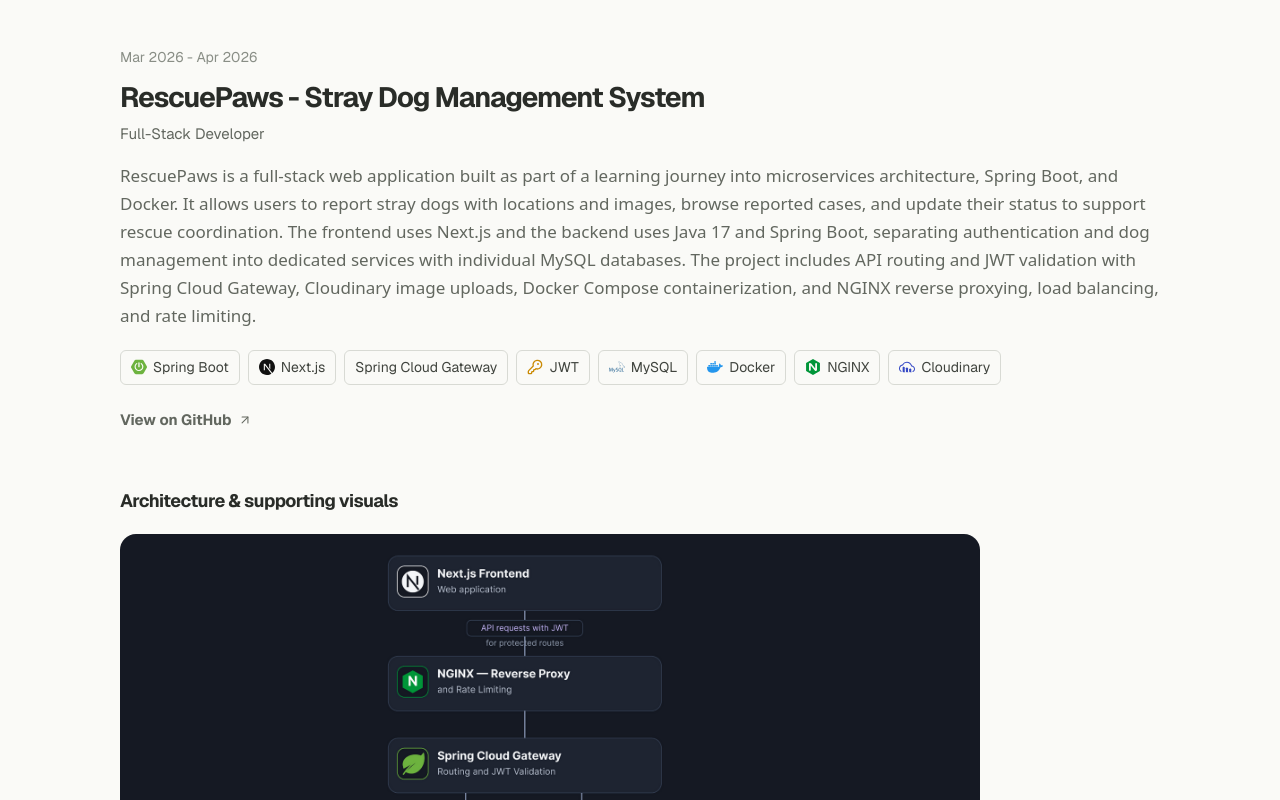
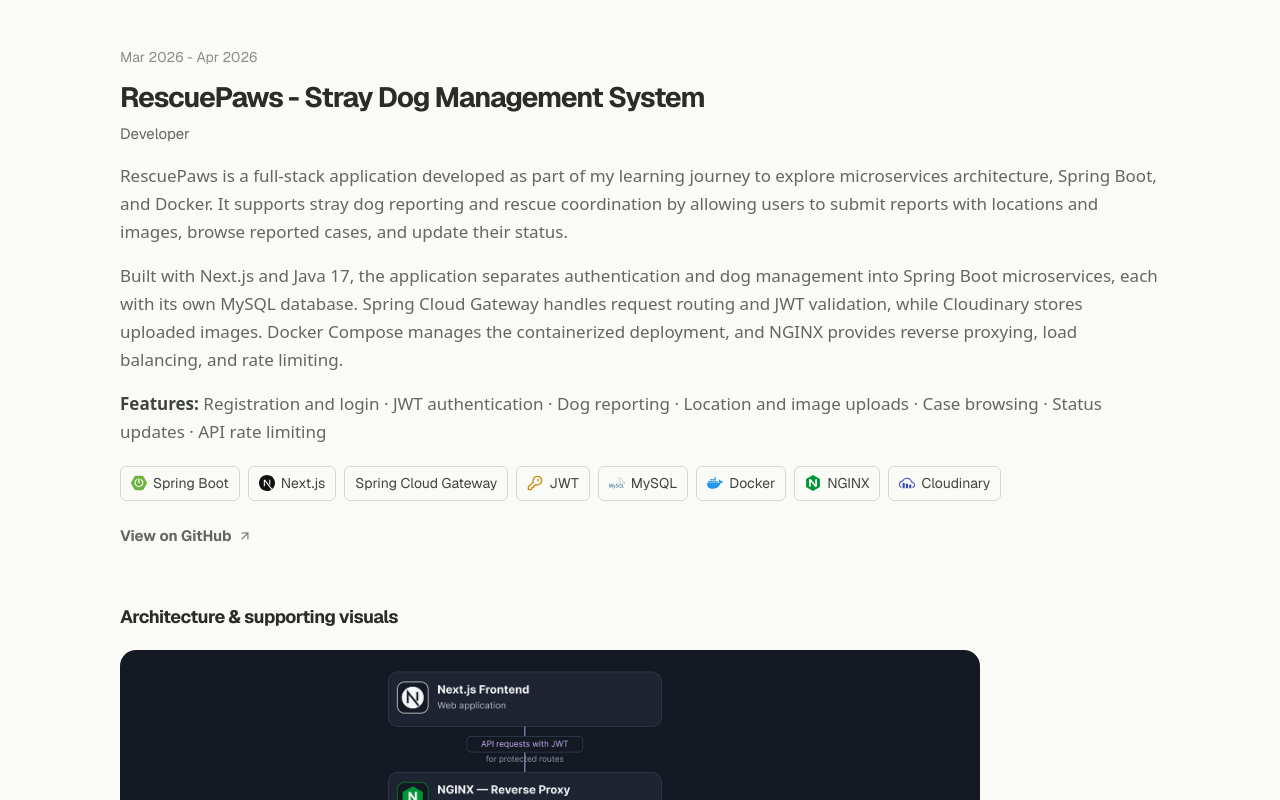
Before and after one commit to DHARAKA-METH/portfolio, a Next.js app: page /projectSection in a window 1280 px wide. Shown: the part 1380-2180 px from the top of the page. Built offline with nearby package versions, Linux system fonts and the light colour scheme.

Commit message:
fix:update content

```diff
--- a/app/(pages)/projectSection/page.tsx
+++ b/app/(pages)/projectSection/page.tsx
@@ -251,9 +251,12 @@
               <p className={`${displayFont} mt-2 text-[15px] text-[#62675F] dark:text-[#A6ABA1]`}>
                 {project.role}
               </p>
-              <p className="mt-4 text-[16px] leading-7 text-[#62675F] sm:text-[17px] dark:text-[#A6ABA1]">
-                {project.description}
-              </p>
+              <div className="mt-4 space-y-4 text-[16px] leading-7 text-[#62675F] sm:text-[17px] dark:text-[#A6ABA1]">
+                <p>{project.description}</p>
+                {project.details && <p>{project.details}</p>}
+                {project.features && <p><span className="font-semibold text-[#40443E] dark:text-[#C5C9C0]">Features: </span>{project.features}</p>}
+                {project.note && <p>{project.note}</p>}
+              </div>
               <div className="mt-5 flex flex-wrap gap-2">
                 {project.technologies.map((technology) => (
                   (() => {
@@ -289,10 +292,10 @@
                 const imageLoaded = loadedImageUrls.has(imageUrl);
 
                 return (
-                <div data-project-image className="rounded-2xl bg-[#F2F2EC] p-2 dark:bg-[#181A17] sm:p-3" key={imageUrl}>
+                  <div data-project-image className="group cursor-pointer rounded-2xl bg-[#F2F2EC] p-2 dark:bg-[#181A17] sm:p-3" key={imageUrl}>
                   <div className={`relative w-full overflow-hidden rounded-xl ${project.screenType === "mobile" ? "aspect-[9/19]" : "aspect-[4/3]"}`}>
                     <div className={`absolute inset-0 bg-[#E5E6E1] transition-opacity duration-200 motion-reduce:animate-none motion-reduce:transition-none dark:bg-[#282B26] ${imageLoaded ? "opacity-0" : "animate-pulse"}`} aria-hidden="true" />
-                    <Image className={`object-contain object-center transition-[opacity,transform] duration-300 ease-out motion-reduce:transition-none ${imageLoaded ? "scale-100 opacity-100" : "scale-[1.015] opacity-0"}`} src={imageUrl} alt={`${project.title} screenshot ${index + 1}`} fill sizes={project.imageUrls.length === 4 ? "(min-width: 1024px) 260px, 50vw" : "(min-width: 1024px) 520px, 50vw"} style={prefersReducedMotion ? undefined : { transitionDelay: `${index * 60}ms` }} onLoad={() => markImageLoaded(imageUrl)} onError={() => markImageLoaded(imageUrl)} />
+                    <Image className={`object-contain object-center transition-[opacity,transform] duration-300 ease-out motion-reduce:transition-none ${imageLoaded ? "scale-100 opacity-100" : "scale-[1.015] opacity-0"} group-hover:scale-[1.02] motion-reduce:group-hover:scale-100`} src={imageUrl} alt={`${project.title} screenshot ${index + 1}`} fill sizes={project.imageUrls.length === 4 ? "(min-width: 1024px) 260px, 50vw" : "(min-width: 1024px) 520px, 50vw"} style={prefersReducedMotion ? undefined : { transitionDelay: `${index * 60}ms` }} onLoad={() => markImageLoaded(imageUrl)} onError={() => markImageLoaded(imageUrl)} />
                   </div>
                 </div>
                 );
@@ -309,10 +312,10 @@
                      const imageLoaded = loadedImageUrls.has(imageUrl);
 
                      return (
-                       <div data-project-image className="rounded-2xl" key={`${imageUrl}-${index}`}>
+                        <div data-project-image className="group cursor-pointer rounded-2xl" key={`${imageUrl}-${index}`}>
                          <div className="relative aspect-[4/3] w-full overflow-hidden rounded-2xl">
                            <div className={`absolute inset-0 bg-[#E5E6E1] transition-opacity duration-200 motion-reduce:animate-none motion-reduce:transition-none dark:bg-[#282B26] ${imageLoaded ? "opacity-0" : "animate-pulse"}`} aria-hidden="true" />
-                            <Image className={`object-contain object-center transition-[opacity,transform] duration-300 ease-out motion-reduce:transition-none ${imageLoaded ? "scale-100 opacity-100" : "scale-[1.015] opacity-0"}`} src={imageUrl} alt={`${project.title} supporting visual ${index + 1}`} fill sizes="(min-width: 1024px) 860px, 100vw" style={prefersReducedMotion ? undefined : { transitionDelay: `${index * 60}ms` }} onLoad={() => markImageLoaded(imageUrl)} onError={() => markImageLoaded(imageUrl)} />
+                             <Image className={`object-contain object-center transition-[opacity,transform] duration-300 ease-out motion-reduce:transition-none ${imageLoaded ? "scale-100 opacity-100" : "scale-[1.015] opacity-0"} group-hover:scale-[1.02] motion-reduce:group-hover:scale-100`} src={imageUrl} alt={`${project.title} supporting visual ${index + 1}`} fill sizes="(min-width: 1024px) 860px, 100vw" style={prefersReducedMotion ? undefined : { transitionDelay: `${index * 60}ms` }} onLoad={() => markImageLoaded(imageUrl)} onError={() => markImageLoaded(imageUrl)} />
                          </div>
                        </div>
                      );
--- a/components/ui/image-carousel.tsx
+++ b/components/ui/image-carousel.tsx
@@ -173,10 +173,11 @@
         <div className="absolute inset-y-[5%] left-1/2 z-10 w-[78%] -translate-x-1/2">
           <AnimatePresence initial={false} mode="popLayout">
             <motion.figure
-              className="size-full overflow-hidden rounded-xl shadow-[0_20px_50px_rgba(32,34,31,0.16)] dark:shadow-[0_20px_50px_rgba(0,0,0,0.36)]"
+              className="size-full cursor-pointer overflow-hidden rounded-xl shadow-[0_20px_50px_rgba(32,34,31,0.16)] dark:shadow-[0_20px_50px_rgba(0,0,0,0.36)]"
               key={`active-${currentIndex}`}
               initial={{ opacity: 0, scale: 0.92, x: direction * 44 }}
               animate={{ opacity: 1, scale: 1, x: 0 }}
+              whileHover={prefersReducedMotion ? undefined : { scale: 1.02 }}
               exit={{ opacity: 0, scale: 0.92, x: direction * -44 }}
               transition={{ duration: prefersReducedMotion ? 0 : 0.48, ease: [0.22, 1, 0.36, 1] }}
             >
--- a/data/projects.ts
+++ b/data/projects.ts
@@ -21,9 +21,11 @@
     slug: "rescuepaws",
     title: "RescuePaws - Stray Dog Management System",
     period: ["Mar 2026", "Apr 2026"],
-    role: "Full-Stack Developer",
+    role: "Developer",
     screenType: "desktop",
-    description: "RescuePaws is a full-stack web application built as part of a learning journey into microservices architecture, Spring Boot, and Docker. It allows users to report stray dogs with locations and images, browse reported cases, and update their status to support rescue coordination. The frontend uses Next.js and the backend uses Java 17 and Spring Boot, separating authentication and dog management into dedicated services with individual MySQL databases. The project includes API routing and JWT validation with Spring Cloud Gateway, Cloudinary image uploads, Docker Compose containerization, and NGINX reverse proxying, load balancing, and rate limiting.",
+    description: "RescuePaws is a full-stack application developed as part of my learning journey to explore microservices architecture, Spring Boot, and Docker. It supports stray dog reporting and rescue coordination by allowing users to submit reports with locations and images, browse reported cases, and update their status.",
+    details: "Built with Next.js and Java 17, the application separates authentication and dog management into Spring Boot microservices, each with its own MySQL database. Spring Cloud Gateway handles request routing and JWT validation, while Cloudinary stores uploaded images. Docker Compose manages the containerized deployment, and NGINX provides reverse proxying, load balancing, and rate limiting.",
+    features: "Registration and login · JWT authentication · Dog reporting · Location and image uploads · Case browsing · Status updates · API rate limiting",
     mark: "RP",
     accent: "from-[#185E5B] to-[#2C8580]",
     imageUrls: [],
@@ -34,11 +36,14 @@
   },
   {
     slug: "mindspace",
-    title: "MindSpace - Mental Wellness Support Platform",
+    title: "MindSpace - Student Wellness Application",
     period: ["Jul 2026", "Aug 2026"],
-    role: "Mobile Application Developer",
+    role: "Developer",
     screenType: "mobile",
-    description: "MindSpace is a mobile application designed to support university students' mental well-being through mood and stress tracking, AI-assisted guidance, wellness resources, and counselor services. Students can record daily check-ins, review their mood history, access personalized wellness resources, communicate anonymously with counselors in real time, and book counseling appointments. Built with React Native, Expo, TypeScript, and Tailwind CSS, the application uses Firebase Authentication for registration and login, Cloud Firestore for application data and real-time chat, and Firebase Cloud Functions for server-side operations. It also integrates an AI wellness chatbot and optional facial-emotion analysis through a Hugging Face model, with role-based access for students, counselors, and administrators. MindSpace provides general wellness support and does not replace professional medical or psychological diagnosis or treatment.",
+    description: "MindSpace is a mobile application designed to support university students' mental well-being through mood and stress tracking, AI-assisted guidance, wellness resources, and counselor services. Students can record daily check-ins, review their mood history, chat anonymously with counselors, and book appointments.",
+    details: "Built with React Native and Expo, the application uses Firebase Authentication for registration and login, Cloud Firestore for application data and real-time chat, and Firebase Cloud Functions for server-side operations and AI requests. It includes an AI wellness chatbot, optional facial-emotion analysis through Hugging Face, and role-based access for students, counselors, and administrators.",
+    features: "Mood and stress tracking · AI wellness chatbot · Optional facial-emotion analysis · Personalized wellness resources · Counselor chat · Appointment booking · Role-based access",
+    note: "MindSpace provides general wellness support and does not replace professional diagnosis or treatment.",
     mark: "MS",
     accent: "from-[#595783] to-[#7773A3]",
     imageUrls: [
@@ -57,11 +62,13 @@
   },
       {
     slug: "kazu",
-    title: "KaZU",
+    title: "Kazu - IoT Pet Tracking System",
     period: ["Oct 2025", "Dec 2025"],
-    role: "Mobile Application Developer",
+    role: "Developer",
     screenType: "mobile",
-    description: "KaZU combines a GPS-enabled IoT device with a Flutter mobile application to help pet owners monitor their pets' locations and status. Users can create an account, register a tracking device under their account, view live location updates, configure safe zones, and receive safety alerts. Built with Flutter and Dart, the application uses MQTT for live device messaging and Firebase Authentication for user registration and sign-in. Firebase Realtime Database and Cloud Firestore support tracking data storage and application records, while the Google Maps SDK displays pet locations and safe-zone overlays.",
+    description: "Kazu combines a GPS-enabled IoT device with a Flutter mobile application to help pet owners monitor their pets' location and status in real time. Users can create an account, register a tracking device under their account, view their pet's location on a map, configure safe zones, and receive alerts.",
+    details: "The device publishes location and sensor updates through an MQTT broker and stores tracking data in Firebase Realtime Database. The mobile app subscribes to MQTT messages for live updates and accesses stored data through Firebase. Firebase Authentication manages user accounts, Cloud Firestore stores user profiles and device ownership, and Google Maps SDK displays pet locations and safe zones.",
+    features: "Account registration · Device registration and linking · Live location tracking · Pet status monitoring · Safe zones · Map view",
     mark: "KZ",
     accent: "from-[#315B7D] to-[#5188A9]",
     image: "https://images.unsplash.com/photo-1552053831-71594a27632d?auto=format&fit=crop&w=600&q=80",
```
Also changed, not shown: app/page.tsx (+9 -1 lines).
